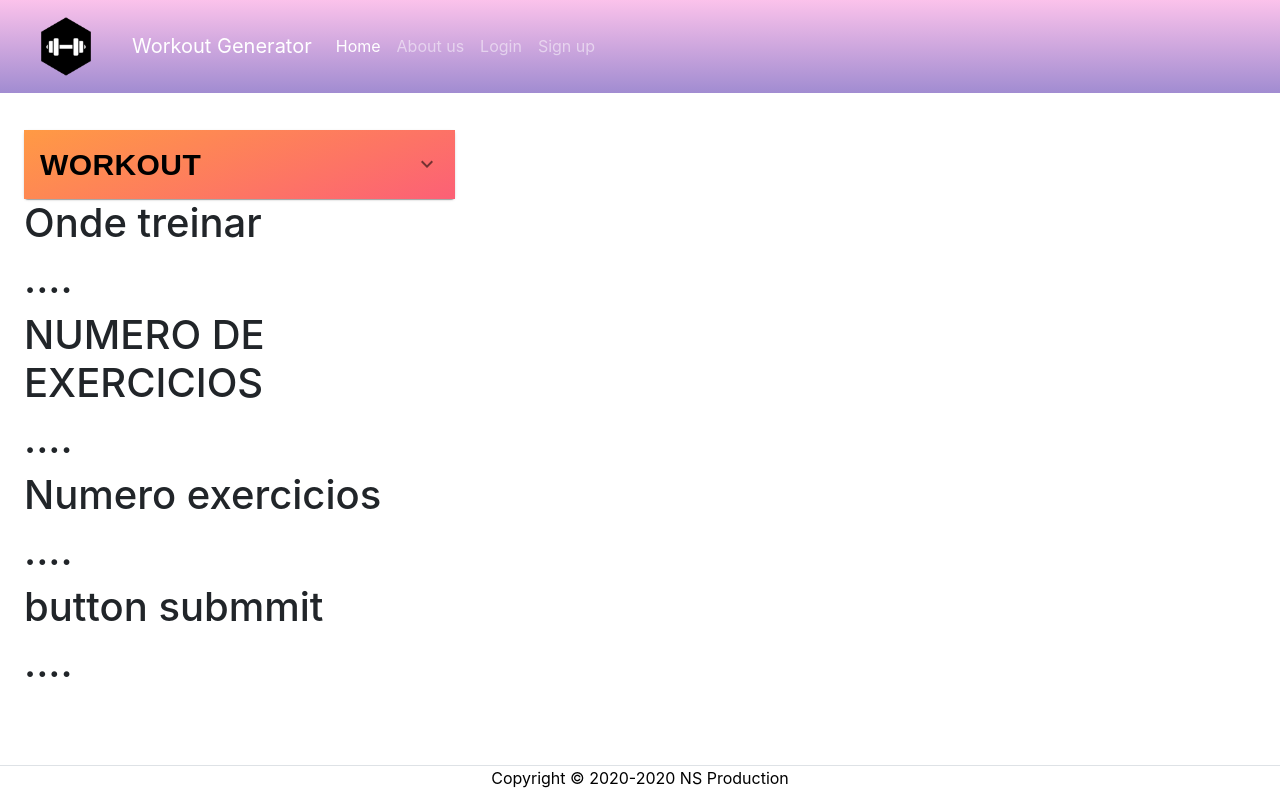
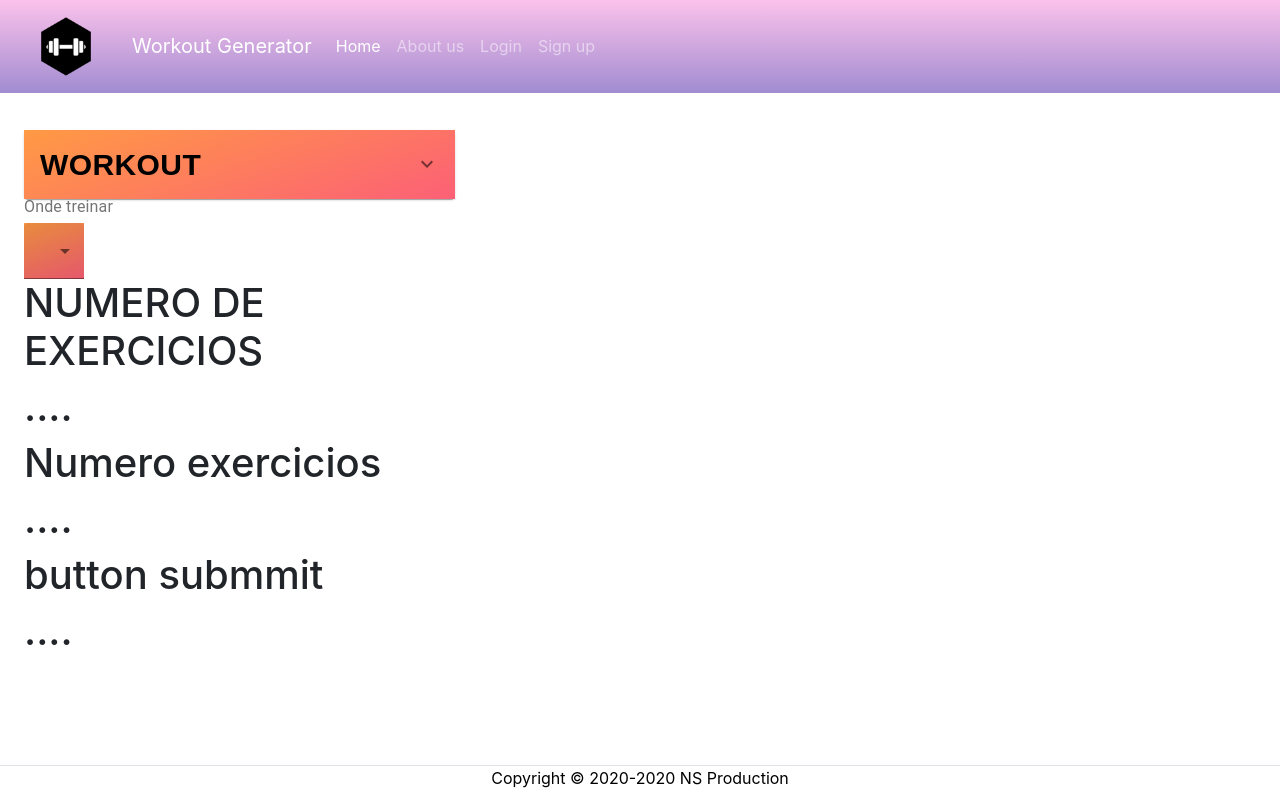
Before and after one commit to gaofeng-yin/web_app, a React (Create React App) app: page / in a window 1280 px wide. Built offline with nearby package versions, Linux system fonts and the light colour scheme.

Commit message:
dropdown (incomplete)

```diff
--- a/package.json
+++ b/package.json
@@ -3,7 +3,7 @@
   "version": "0.1.0",
   "private": true,
   "dependencies": {
-    "@material-ui/core": "latest",
+    "@material-ui/core": "^4.11.2",
     "@material-ui/icons": "^4.11.2",
     "@testing-library/jest-dom": "^5.11.6",
     "@testing-library/react": "^11.2.2",
--- a/src/Components/Inputing/Inputing.css
+++ b/src/Components/Inputing/Inputing.css
@@ -1,9 +1,9 @@
-.inputing{
+.inputing {
     margin-top: 3%;
     width: 35%;
 }
 
-.title{
+.title {
     font-family: Arial, Helvetica, sans-serif;
     font-size: 30px;
     letter-spacing: 0.4px;
@@ -16,6 +16,12 @@ font-variant: normal;
     text-transform: uppercase;
 }
 
-.summary{
+.summary {
     background-image: linear-gradient(-20deg, #fc6076 0%, #ff9a44 100%);
 }
+
+.inputForm {
+    font-family: Arial;
+    background-image: linear-gradient(-20deg, #fc6076 0%, #ff9a44 100%);
+    min-width: 120;
+}
--- a/src/Components/Inputing/Inputing.js
+++ b/src/Components/Inputing/Inputing.js
@@ -6,17 +6,29 @@ import AccordionSummary from '@material-ui/core/AccordionSummary';
 import AccordionDetails from '@material-ui/core/AccordionDetails';
 import ExpandMoreIcon from '@material-ui/icons/ExpandMore';
 import { Col, Row } from 'react-bootstrap';
-import { Container } from '@material-ui/core';
+import { Container, makeStyles, MenuItem } from '@material-ui/core';
 import Checkbox from '@material-ui/core/Checkbox';
+import Select from '@material-ui/core/Select';
+import FormControl from '@material-ui/core/FormControl';
+import InputLabel from '@material-ui/core/InputLabel';
 
-function Inputing(){
-    return(
+
+function Inputing() {
+
+    const [place, setPlace] = React.useState(0);
+
+    const updatePlace = (event) => {
+        console.warn(event.target.value);
+        setPlace(event.target.value);
+    }
+
+    return (
         <div className="inputing">
 
             <form>
                 <div className="workout">
                     <Accordion>
-                    <AccordionSummary className="summary" expandIcon={<ExpandMoreIcon/>}>
+                        <AccordionSummary className="summary" expandIcon={<ExpandMoreIcon />}>
                             <span className="title">Workout</span>
                         </AccordionSummary>
                         <AccordionDetails>
@@ -58,8 +70,19 @@ function Inputing(){
 
                 <div className="Outside_indoor">
                     <Grid container direction="column" justify="space-around" alignItems="flex-start">
-                <h1>Onde treinar</h1>
-                <h1>....</h1>
+
+                        <InputLabel id="place-filled-label">Onde treinar</InputLabel>
+
+                        <FormControl variant="filled" className="inputForm">
+                            <Select lavelId="place-filled-label" id="place-select-filled" value={place} onChange={updatePlace}>
+                                <MenuItem value={1}>Opção 1</MenuItem>
+                                <MenuItem value={2}>Opção 2</MenuItem>
+                                <MenuItem value={3}>Opção 3</MenuItem>
+                                <MenuItem value={4}>Opção 4</MenuItem>
+                                <MenuItem value={5}>Opção 5</MenuItem>
+                            </Select>
+                        </FormControl>
+
                     </Grid>
                 </div>
 
```
Lines whose indentation alone changed are shown as unchanged.
